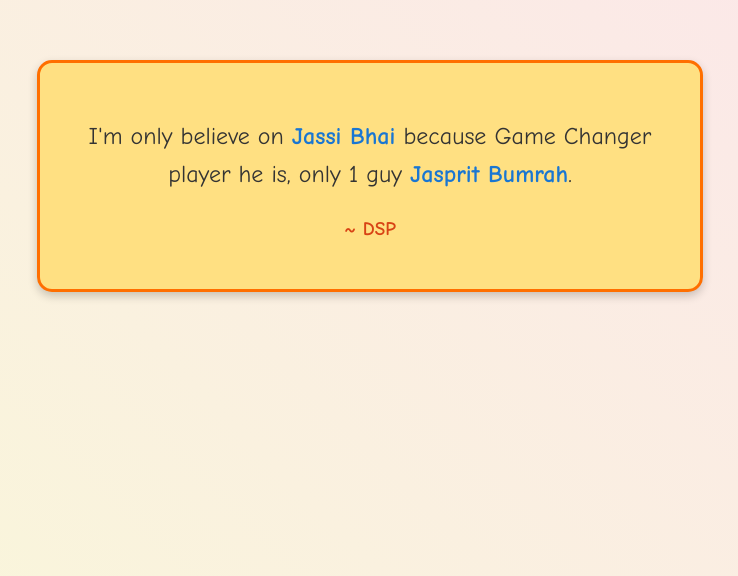
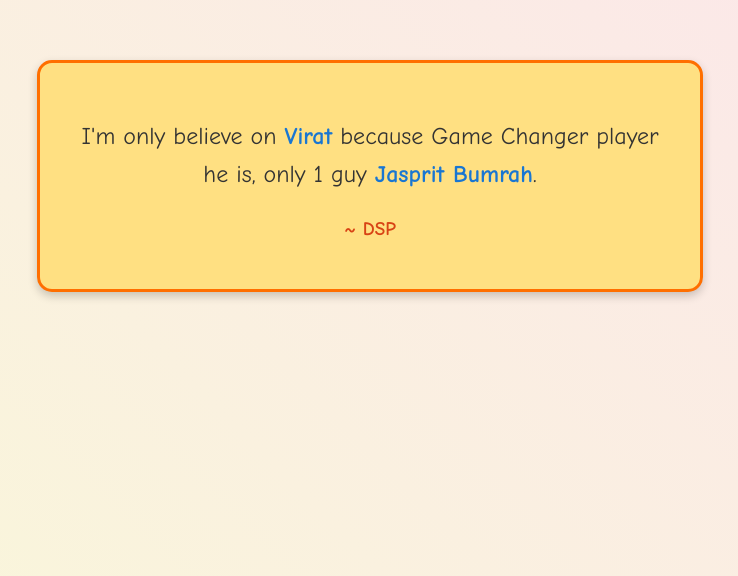
Before and after one commit to Suhash-25/CSIjessibhai, a plain HTML site: page index.html in a window 1280 px wide. Shown: the part 224-800 px from the top of the page, without its empty margins (270-1008 px from the left). Drawn offline with Linux system fonts and the light colour scheme.

Commit message:
Changed to Virat and addded README.md

```diff
--- a/index.html
+++ b/index.html
@@ -54,7 +54,7 @@
 <body>
     <div class="quote-container">
         <p class="quote-text">
-            I'm only believe on <span class="highlight">Jassi Bhai</span> because Game Changer player he is,
+            I'm only believe on <span class="highlight">Virat</span> because Game Changer player he is,
             only 1 guy <span class="highlight">Jasprit Bumrah</span>.
         </p>
         <p class="author">~ DSP</p>
```
Also changed, not shown: 1 other file.
